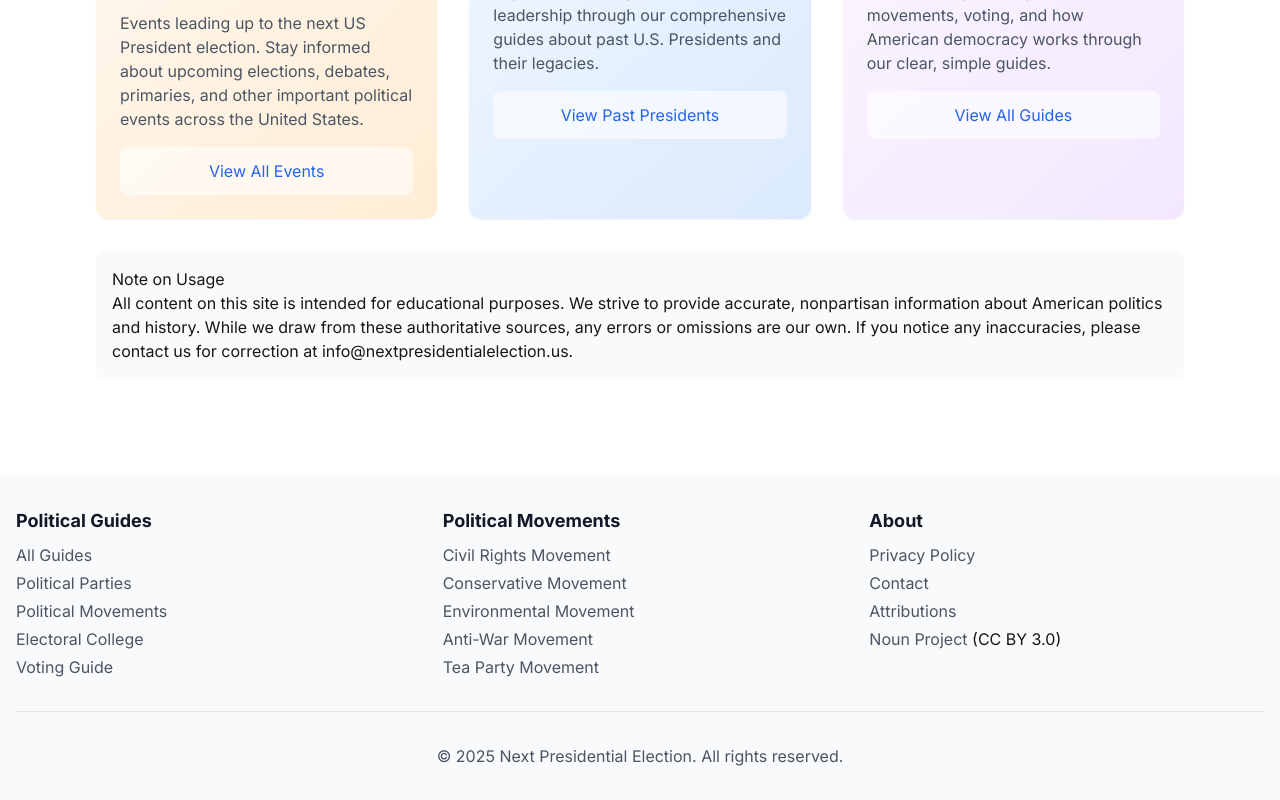
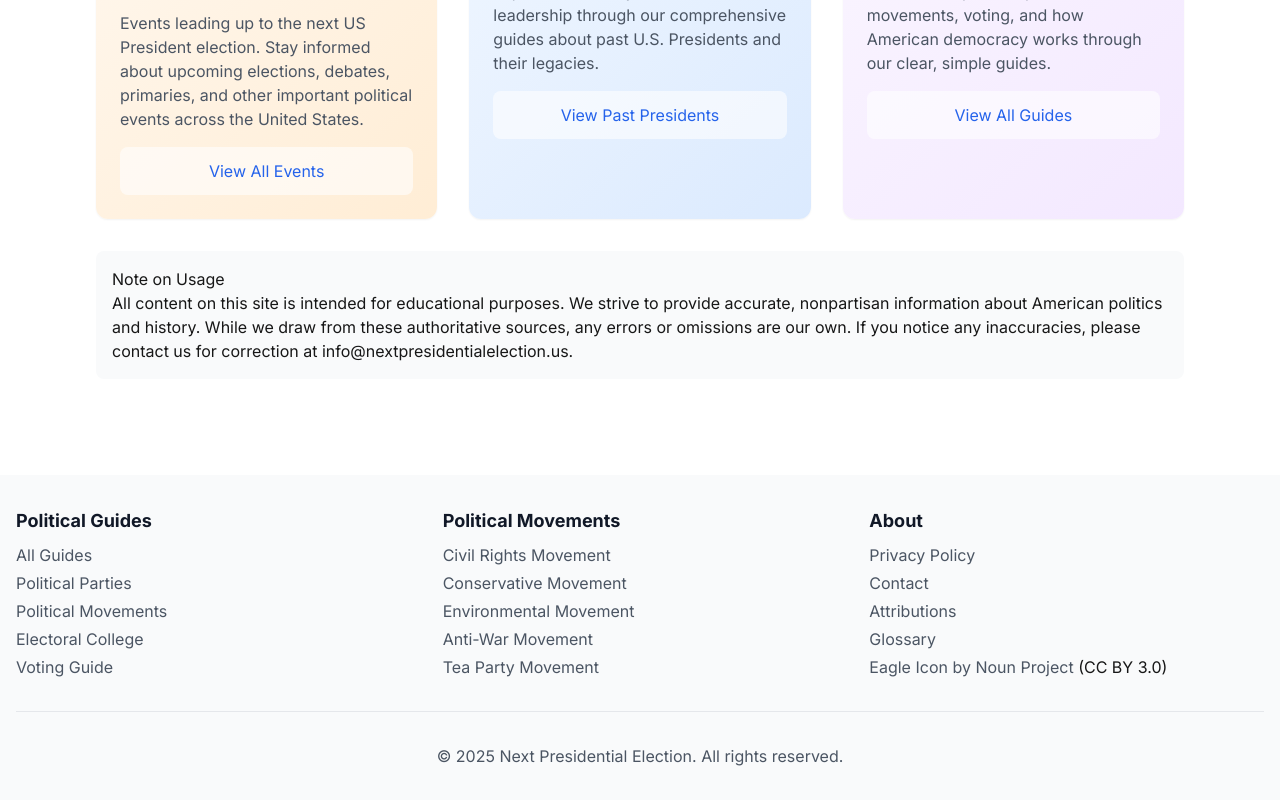
Before and after one commit to AdventureBear/inauguration-countdown, a Next.js app: page / in a window 1280 px wide. Shown: the part 581-1381 px from the top of the page. Built offline with nearby package versions, Linux system fonts and the light colour scheme.

Commit message:
updated footer with glossary

```diff
--- a/components/Footer.tsx
+++ b/components/Footer.tsx
@@ -82,13 +82,16 @@ export default function Footer() {
                             <li><Link href="/attributions" className="text-gray-600 hover:text-blue-600 dark:text-gray-400 dark:hover:text-blue-400">
                                 Attributions
                             </Link></li>
+                            <li><Link href="/glossary" className="text-gray-600 hover:text-blue-600 dark:text-gray-400 dark:hover:text-blue-400">
+                                Glossary
+                            </Link></li>
                             <li><Link className="text-gray-600 hover:text-blue-600 dark:text-gray-400 dark:hover:text-blue-400"
                                 href="https://thenounproject.com/browse/icons/term/american-eagle/"
                                 target="_blank"
                                 rel="noopener noreferrer"
                                 title="American Eagle Icons"
                             >
-                                Noun Project
+                                Eagle Icon by Noun Project
                             </Link> (CC BY 3.0)</li>
                         </ul>
                     </div>
```
